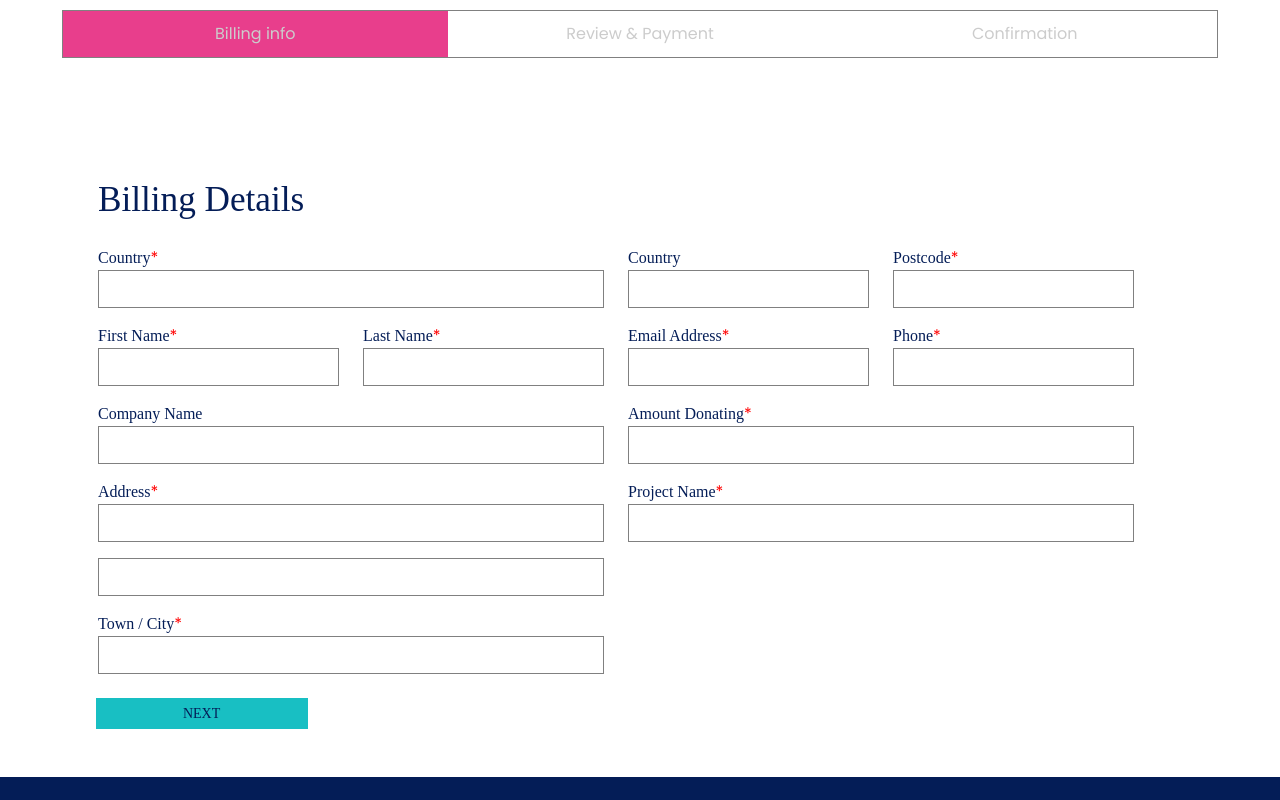
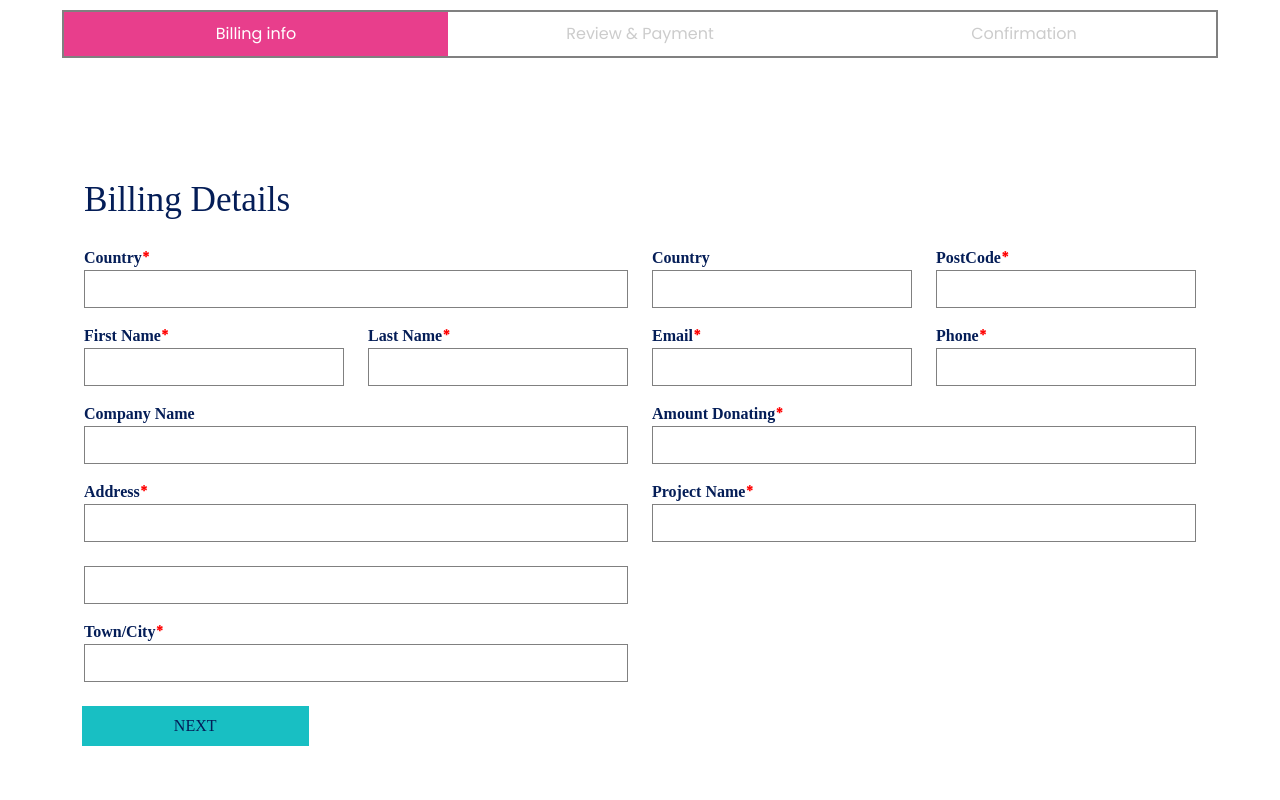
Before and after one commit to lalit198/ngo-pro, a plain HTML site: page billinginfo.html in a window 1280 px wide. Shown: the part 340-1140 px from the top of the page. Drawn offline with nearby package versions, Linux system fonts and the light colour scheme.

Commit message:
Seventh Commit

```diff
--- a/billinginfo.html
+++ b/billinginfo.html
@@ -103,50 +103,51 @@
     </div>
   </section>
 
-  <div class="container mt-4" style="height: 15vh;">
+  <div class="container mt-4 w-100" style="height: 15vh;">
 
-    <div class="billing_button d-flex justify-content-between" style="border: 1px solid grey!important;">
+    <div class="billing_button d-flex justify-content-between" style="border: 2px solid grey!important;">
 
         <div class="billbtn one w-100" style="height: 100%!important;"> <a href="" style="text-decoration: none; color: #CCCCCC;">Billing info</a></div>
         <div class="billbtn two w-100" style="height: 100%!important;"> <a href="" style="text-decoration: none; color: #CCCCCC;">Review & Payment</a></div>
         <div class="billbtn three w-100" style="height: 100%!important;"> <a href="" style="text-decoration: none; color: #CCCCCC;">Confirmation</a></div>
       </div>
+
   </div>
 
 
-  <div class="row w-100">
-    <div class="col-xl-12 col-md-12 col-sm-12 container">
+  <div class="row gx-1 mx-auto container mb-5 frm_main">
+    <div class="col-xl-12 col-md-12 col-sm-12">
 
-      <form class="container">
-        <div class="row my-5 contact_us container">
+      <form class="">
+        <div class="row my-5 contact_us" style="margin: 1rem; auto!important;">
           <h2 class="billing-heading" style="font-family: Poppins Bold; color: #041D57;font-size: 2.2rem; line-height: 2.7rem;">Billing Details</h2>
 
           <div class="col-xl-6 col-md-6 col-sm-12 mt-3">
 
-            <span style="color: #041D57; font-family: Gotham Medium;">Country<span style="color: red;">*</span></span>
+            <span style="color: #041D57; font-family: Gotham Medium; font-weight: bold;">Country<span style="color: red;">*</span></span>
             <input type="text" class="form-control" name="country">
 
             <div class="row">
               <div class="col-xl-6 col-md-6 col-sm-12 mt-3">
 
-                <span style="color: #041D57; font-family: Gotham Medium;">First Name<span style="color: red;">*</span></span>
+                <span style="color: #041D57; font-family: Gotham Medium; font-weight: bold;">First Name<span style="color: red;">*</span></span>
                 <input type="text" class="form-control" name="firstname">
                 </div>
                 <div class="col-xl-6 col-md-6 col-sm-12 mt-3">
 
-                  <span style="color: #041D57; font-family: Gotham Medium;">Last Name<span style="color: red;">*</span></span>
+                  <span style="color: #041D57; font-family: Gotham Medium; font-weight: bold;">Last Name<span style="color: red;">*</span></span>
                   <input type="text" class="form-control" name="lastname">
                   </div>
             </div>
 <div class="mt-3"></div>
-            <span style="color: #041D57; font-family: Gotham Medium;">Company Name</span>
+            <span style="color: #041D57; font-family: Gotham Medium; font-weight: bold;">Company Name</span>
             <input type="text" class="form-control" name="companyname">
 <div class="mt-3"></div>
-            <span style="color: #041D57; font-family: Gotham Medium;">Address<span style="color: red;">*</span></span>
+            <span style="color: #041D57; font-family: Gotham Medium; font-weight: bold;">Address<span style="color: red;">*</span></span>
             <input type="text" class="form-control" name="address">
-            <input type="text" class="form-control mt-3 	d-none d-lg-block d-xl-block" name="address">
+            <input type="text" class="form-control mt-4 	d-none d-lg-block d-xl-block" name="address">
 <div class="mt-3"></div>
-            <span style="color: #041D57; font-family: Gotham Medium;">Town / City<span style="color: red;">*</span></span>
+            <span style="color: #041D57; font-family: Gotham Medium; font-weight: bold;">Town/City<span style="color: red;">*</span></span>
             <input type="text" class="form-control" name="town">
 
           </div>
@@ -157,12 +158,12 @@
             <div class="row">
               <div class="col-xl-6 col-md-6 col-sm-12 mt-3">
 
-                <span style="color: #041D57; font-family: Gotham Medium;">Country</span>
+                <span style="color: #041D57; font-family: Gotham Medium; font-weight: bold;">Country</span>
                 <input type="text" class="form-control" name="pswd">
                 </div>
                 <div class="col-xl-6 col-md-6 col-sm-12 mt-3">
 
-                  <span style="color: #041D57; font-family: Gotham Medium;">Postcode<span style="color: red;">*</span></span>
+                  <span style="color: #041D57; font-family: Gotham Medium; font-weight: bold;">PostCode<span style="color: red;">*</span></span>
                   <input type="text" class="form-control" name="pswd">
                   </div>
             </div>
@@ -171,20 +172,20 @@
             <div class="row">
               <div class="col-xl-6 col-md-6 col-sm-12 mt-3">
 
-                <span style="color: #041D57; font-family: Gotham Medium;">Email Address<span style="color: red;">*</span></span>
+                <span style="color: #041D57; font-family: Gotham Medium; font-weight: bold;">Email<span style="color: red;">*</span></span>
                 <input type="email" class="form-control" name="email">
                 </div>
                 <div class="col-xl-6 col-md-6 col-sm-12 mt-3">
 
-                  <span style="color: #041D57; font-family: Gotham Medium;">Phone<span style="color: red;">*</span></span>
+                  <span style="color: #041D57; font-family: Gotham Medium; font-weight: bold;">Phone<span style="color: red;">*</span></span>
                   <input type="text" class="form-control" name="phone">
                   </div>
             </div>
 <div class="mt-3"></div>
-            <span style="color: #041D57; font-family: Gotham Medium;">Amount Donating<span style="color: red;">*</span></span>
+            <span style="color: #041D57; font-family: Gotham Medium; font-weight: bold;">Amount Donating<span style="color: red;">*</span></span>
             <input type="text" class="form-control"  name="amount">
 <div class="mt-3"></div>
-            <span style="color: #041D57; font-family: Gotham Medium;">Project Name<span style="color: red;">*</span></span>
+            <span style="color: #041D57; font-family: Gotham Medium; font-weight: bold;">Project Name<span style="color: red;">*</span></span>
             <input type="text" class="form-control"  name="project">
 
 
@@ -193,8 +194,9 @@
           </div>
 
 
-          <button type="submit" class="btn mt-4 btn-sm bill_btn"
-            style="background-color: #18BFC3; width: 20%;margin-left: .6rem; color: #041D57; Font-family: Gotham; border-radius: 0;">NEXT</button>
+
+
+              <button type="submit" class="btn mt-4 contact_btn bill_btn" style="background-color: #18BFC3; width: 20%;margin-left: .6rem; color: #041D57; Font-family: Gotham; border-radius: 0; padding: .5rem 0;">NEXT</button>
 
         </div>
       </form>
--- a/css/style.css
+++ b/css/style.css
@@ -1,4 +1,4 @@
-*{font-family: 'Poppins', sans-serif;}
+*{font-family: 'Poppins', sans-serif; margin: 0; padding: 0; box-sizing: border-box;}
 .customNavbar{ background: white; padding: 0;}
 .logo{width: 144px;}
 .navbarContainer{padding: 0 6%; border-bottom: 1px solid #b1b1b1;}
@@ -668,6 +668,13 @@ box-shadow: 0 0 10px #ffffff!important;
 .one{
   color: white!important;
   background-color: #E83E8C;
+}
+
+.one a{
+  color: white!important;
+  }
+
+.bill btn{
 
 }
 
@@ -698,9 +705,18 @@ box-shadow: 0 0 10px #ffffff!important;
  }
  .bill_btn{
    width: 96%!important;
+     margin: 1.5rem auto!important;
+     margin-bottom: -1.5rem!important;
  }
 
 }
+
+@media only screen and (max-width: 582px) {
+    .frm_main{
+        width: 90%;!important;
+    }
+
+ }
 
 
 @media only screen and (max-width: 496px) {
@@ -708,3 +724,44 @@ box-shadow: 0 0 10px #ffffff!important;
    height: 15vh;
 }
  }
+
+
+/*------------------Confirmation START------------------------------------------*/
+
+
+.thr{
+  color: white!important;
+  background-color: #E83E8C;
+  }
+
+.thr a{
+  color: white!important;
+  }
+
+@media only screen and (max-width: 767px) {
+
+.icon_div p{
+    font-size: 1.5rem!important;
+    line-height: 1.4rem!important:
+
+    }
+
+
+}
+
+@media only screen and (max-width: 410px) {
+ .icon_div p{
+    font-size: 1.2rem!important;
+     line-height: 1.5rem!important;
+
+    }
+
+ }
+@media only screen and (max-width: 320px) {
+ .icon_div p{
+    font-size: .9rem!important;
+     line-height: 1rem!important;
+
+    }
+
+ }
```
Also changed, not shown: confirmation.html (+5 -5 lines).
